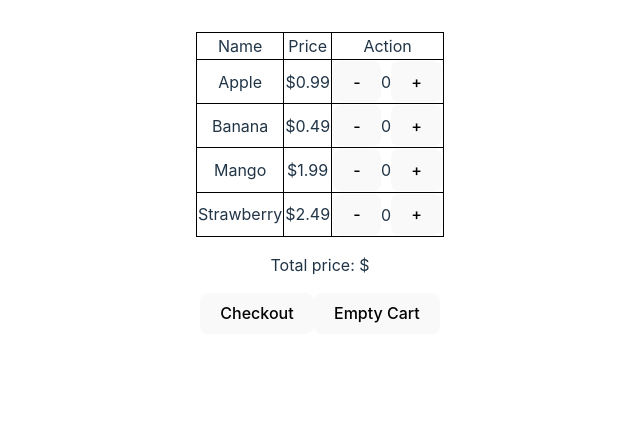
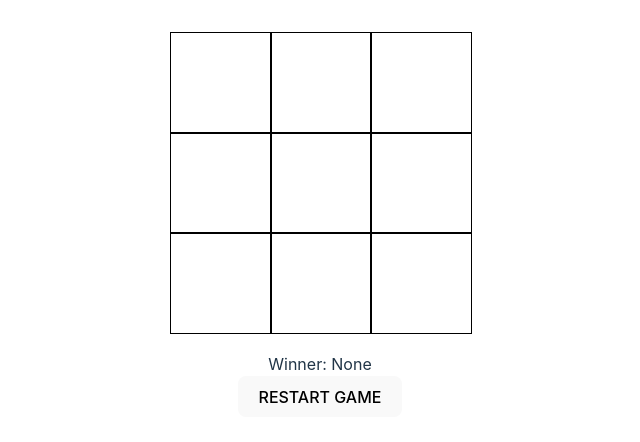
Before and after one commit to felixchen3674/react04292024, a React (Vite) app in the folder homework/react_homework/: page / in a window 1280 px wide. Shown: the top 442 px of the page, without its empty margins (320-960 px from the left). Built offline with nearby package versions, Linux system fonts and the light colour scheme.

Commit message:
small update

```diff
--- a/homework/react_homework/src/App.tsx
+++ b/homework/react_homework/src/App.tsx
@@ -6,7 +6,7 @@ import TicTacToe from "./day14_practice/TicTacToe";
 import Day14Play from "./day14_practice";
 import SelectAllForm from "./day14_practice/SelectAllForm";
 import ShoppingCart from "./day14_practice/ShoppingCart";
-import Day13Play from './day13_lifecycles/notes'
+import Day13Play from "./day13_lifecycles/notes";
 
 function App() {
   return (
@@ -17,8 +17,8 @@ function App() {
       {/* <Day13Play/> */}
       {/* <TicTacToe/> */}
       {/* <SelectAllForm/> */}
-      <ShoppingCart/>
-      {/* <TicTacToe/> */}
+      {/* <ShoppingCart/> */}
+      <TicTacToe />
     </>
   );
 }
--- a/homework/react_homework/src/day14_practice/Cell/index.css
+++ b/homework/react_homework/src/day14_practice/Cell/index.css
@@ -1,9 +1,37 @@
 .cell {
   width: 100px;
   height: 100px;
-    border: 1px solid black;
+  border: 0.5px solid black;
   line-height: 100px;
   text-align: center;
+  border-top: 0.5px solid black;
+  border-left: 0.5px solid black;
+  border-right: 0.5px solid black;
+  border-bottom: 0.5px solid black;
+}
+
+.cell:nth-child(1),
+.cell:nth-child(2),
+.cell:nth-child(3) {
+  border-top: 1px solid black;
+}
+
+.cell:nth-child(1),
+.cell:nth-child(4),
+.cell:nth-child(7) {
+  border-left: 1px solid black;
+}
+
+.cell:nth-child(3),
+.cell:nth-child(6),
+.cell:nth-child(9) {
+  border-right: 1px solid black;
+}
+
+.cell:nth-child(7),
+.cell:nth-child(8),
+.cell:nth-child(9) {
+  border-bottom: 1px solid black;
 }
 
 .display-winner {
```
Lines whose indentation alone changed are shown as unchanged.
